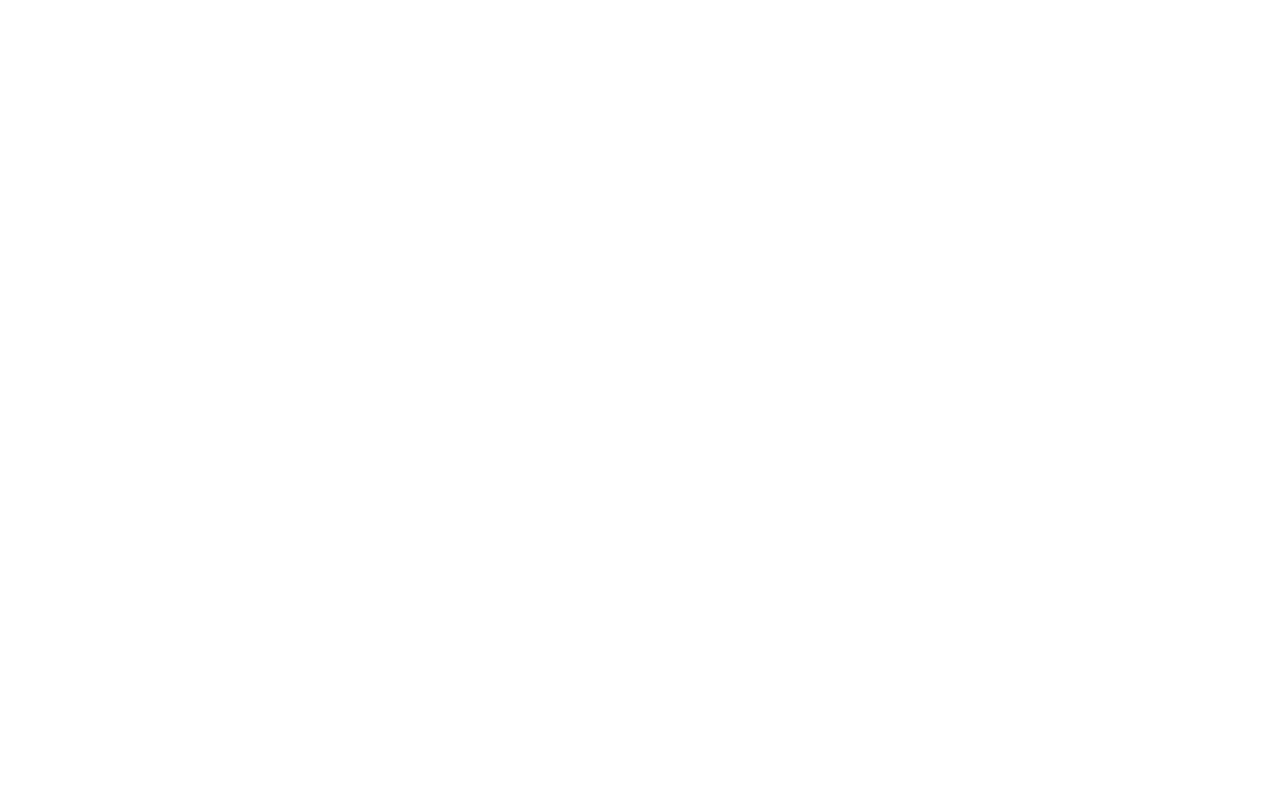
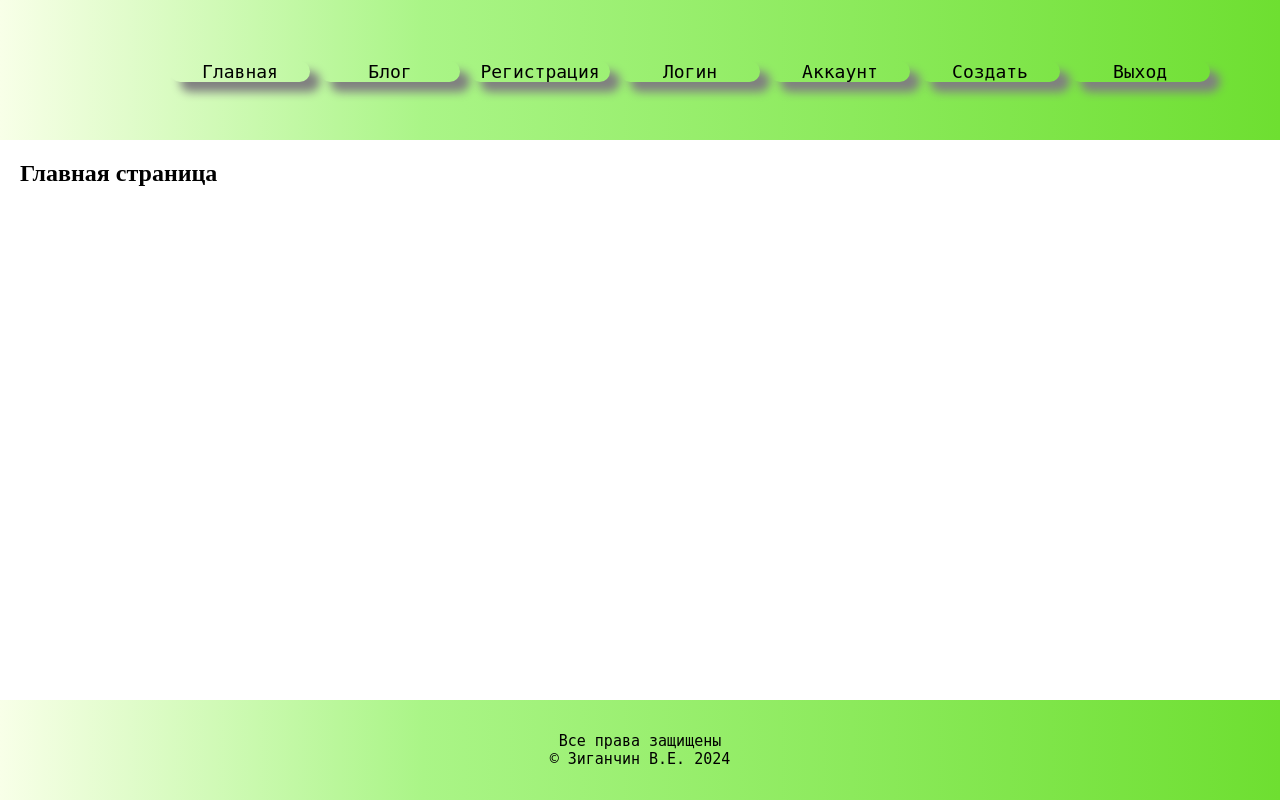
Before and after one commit to Arelav72/Flask_Blog, a Flask app: page / in a window 1280 px wide. Before the commit the page is empty. Run offline with Flask 3, Linux system fonts and the light colour scheme.

Commit message:
add coomit 2

```diff
--- a/static/css/style.css
+++ b/static/css/style.css
@@ -1,3 +1,78 @@
-h1 {
-    color: aqua;
+*{
+    margin: 0;
+    padding: 0;
 }
+html,body {
+    height: 100%;
+
+}
+
+/* main_menu */
+.header{
+    height: 140px;
+    background: linear-gradient(to right, #F8FFE8 0%, #AAF587 33%, #6EDF31 100%);
+
+}
+.main_menu{
+    display: flex;
+    justify-content: flex-end;
+    padding-right: 60px;
+
+}
+
+.main_menu a {
+    text-decoration: none;
+    color: #000000;
+    font-size: 18px;
+    font-weight: 400;
+
+}
+.main_menu li{
+    list-style: none;
+    margin-right: 10px;
+    width: 140px;
+    margin-top: 5%;
+    box-shadow: 10px 10px 10px grey;
+    font-family:monospace ;
+    border-radius: 100px;
+    text-align: center;
+
+}
+.main_menu li:hover{
+    transition-duration: 0.5s;
+    box-shadow: 4px 5px 50px grey;
+    background-color: rgba(255, 255, 255, 0.2);
+    cursor: pointer;
+}
+
+
+/* wrapper */
+.wrapper{
+    display: flex;
+    flex-direction: column;
+    height:100% ;
+}
+
+/* CONTENT */
+.content{
+    display: flex;
+    flex-direction: column;
+    flex: 1 0 auto;
+    padding: 20px;
+}
+.footer{
+
+    background: linear-gradient(to right, #F8FFE8 0%, #AAF587 33%, #6EDF31 100%);
+    flex:0 0 auto;
+    width: 100%;
+    height: 100px;
+    display: flex;
+    justify-content: center;
+    align-items: center;
+    font-family: monospace;
+    font-size: 15px;
+    font-weight: 400;
+    color: #000000;
+    flex-direction: column;
+
+}
--- a/templates/base.html
+++ b/templates/base.html
@@ -17,10 +17,34 @@
 </head>
 <body>
 <div class="wrapper">
-    {% block menu %}{% endblock menu %}
+    {% block menu %}
+        <header class="header" >
+            <nav>
+            <ul class="main_menu">
+                <li><a href="#">Главная</a></li>
+                <li><a href="#">Блог</a></li>
+                <li><a href="#">Регистрация</a>
+                <li><a href="#">Логин</a></li>
+                <li><a href="#">Аккаунт</a>
+                <li><a href="#">Создать</a>
+                <li><a href="#">Выход</a></li>
+            </ul>
+        </nav>
+        </header>
+    {% endblock menu %}
+
     {% block content %}{% endblock content %}
-    {% block main_page %}{% endblock main_page %}
-    {% block footer %}{% endblock footer %}
+    {% block main_page %}
+    <div class="content">
+        <h2>Главная страница</h2>
+    </div>
+    {% endblock main_page %}
+    {% block footer %}
+    <footer class="footer">
+        <span>Все права защищены</span>
+        <p> &copy; Зиганчин В.Е. 2024</p>
+    </footer>
+    {% endblock footer %}
 </div>
 
 
```
